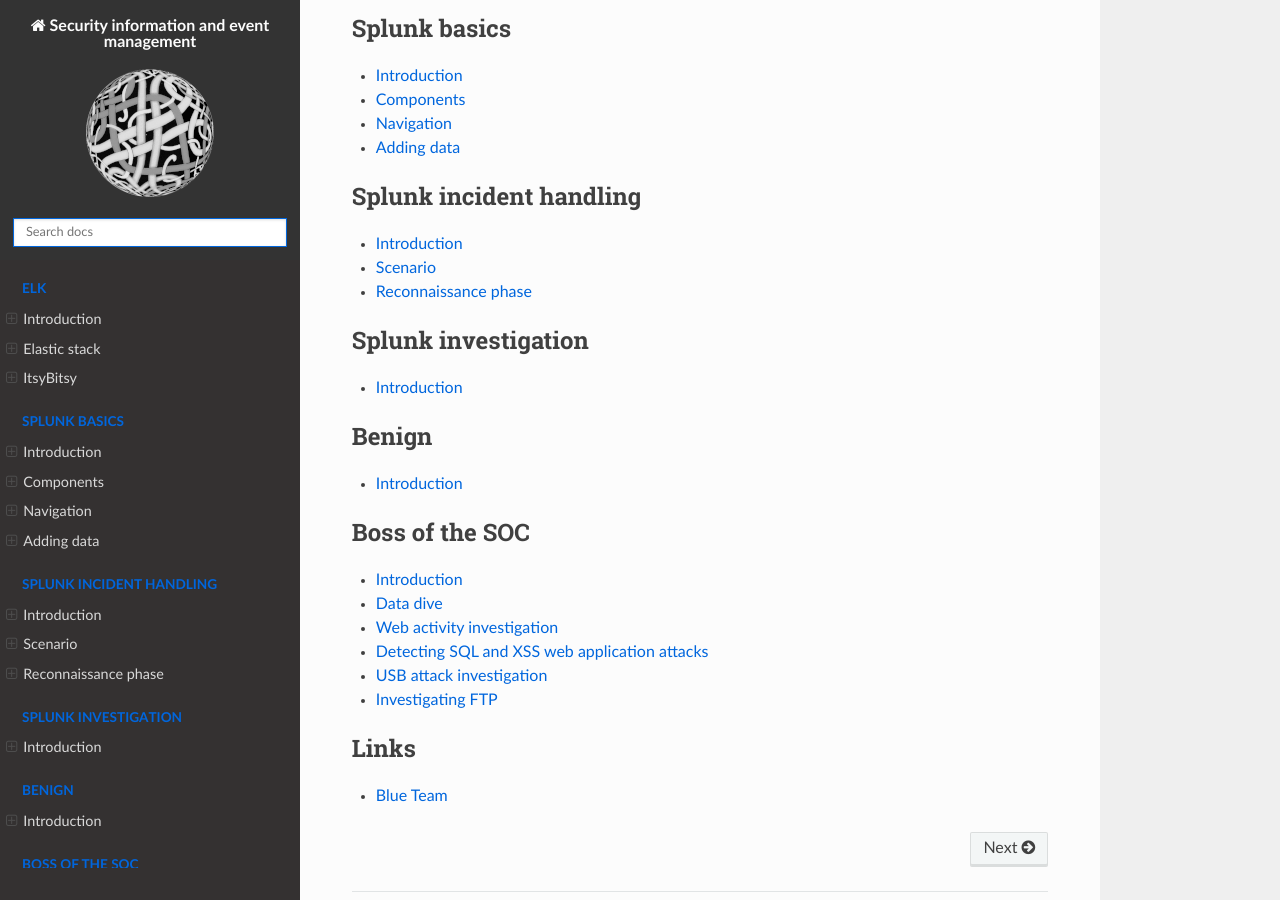
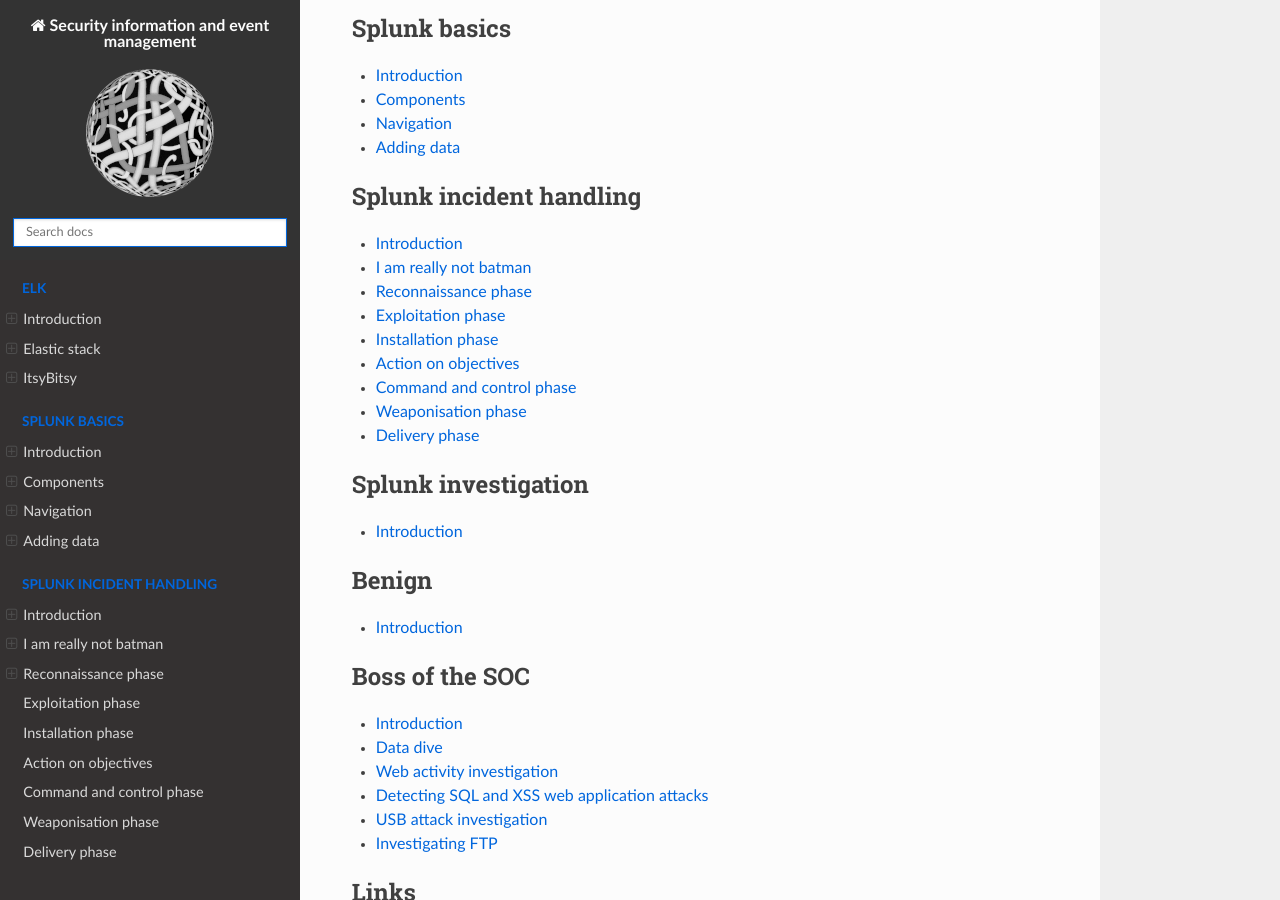
Before and after one commit to tymyrddin/blue-siem, a Sphinx documentation site: the page built from source/index.rst, in a window 1280 px wide and 900 px high, scrolled down 652 px. Built offline with Sphinx 7.4.7 and the Read the Docs theme 2.0.0, drawn with Linux system fonts in a browser that asks for light colours.

Commit message:
Continuing splunk

```diff
--- a/source/docs/incident/README.md
+++ b/source/docs/incident/README.md
@@ -13,3 +13,12 @@
 Stop/defend/prevent against the attack in a better way.
 
 ## How?
+
+* [I am really not batman](scenario.md)
+* [Reconnaissance phase](recon.md)
+* [Exploitation phase](exploit.md)
+* [Installation phase](install.md)
+* [Action on objectives](objectives.md)
+* [Command and control phase](c2.md)
+* [Weaponisation phase](weaponise.md)
+* [Delivery phase](deliver.md)
--- /dev/null
+++ b/source/docs/incident/c2.md
@@ -0,0 +1 @@
+# Command and control phase
--- /dev/null
+++ b/source/docs/incident/deliver.md
@@ -0,0 +1 @@
+# Delivery phase
--- /dev/null
+++ b/source/docs/incident/exploit.md
@@ -0,0 +1 @@
+# Exploitation phase
--- /dev/null
+++ b/source/docs/incident/install.md
@@ -0,0 +1 @@
+# Installation phase
--- /dev/null
+++ b/source/docs/incident/objectives.md
@@ -0,0 +1 @@
+# Action on objectives
--- a/source/docs/incident/scenario.md
+++ b/source/docs/incident/scenario.md
@@ -1,4 +1,4 @@
-# Scenario
+# I am really not batman
 
 A Big corporate organisation Wayne Enterprises has recently faced a cyber-attack where the attackers broke into their
 network, found their way to their web server, and have successfully defaced their website
--- /dev/null
+++ b/source/docs/incident/weaponise.md
@@ -0,0 +1 @@
+# Weaponisation phase
--- a/source/index.rst
+++ b/source/index.rst
@@ -36,6 +36,12 @@
    docs/incident/README.md
    docs/incident/scenario.md
    docs/incident/recon.md
+   docs/incident/exploit.md
+   docs/incident/install.md
+   docs/incident/objectives.md
+   docs/incident/c2.md
+   docs/incident/weaponise.md
+   docs/incident/deliver.md
 
 .. toctree::
    :glob:
```
